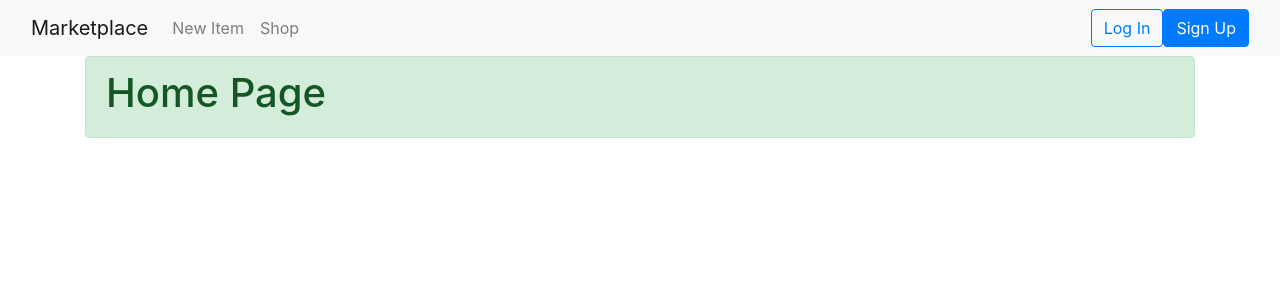
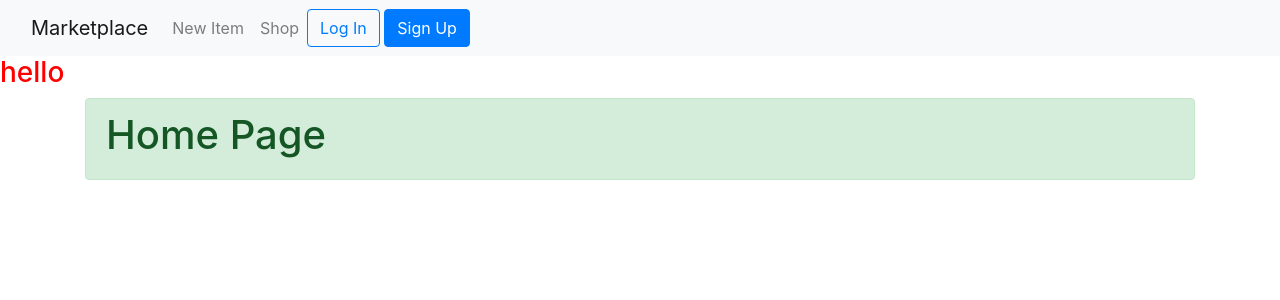
Before and after one commit to elkocho1/project-4, a Django app: page / in a window 1280 px wide. Shown: the top 300 px of the page. Run offline with Django 4.2, Linux system fonts and the light colour scheme; some libraries are stand-ins or nearby versions.

Commit message:
Test static Files

```diff
--- a/static/css/style.css
+++ b/static/css/style.css
@@ -1,14 +1,3 @@
-.login-buttons{
-    margin-left: auto;
-    display: flex;
-    align-items: center;
-}
-
-
-.space-between{
-    justify-content: space-between;
-}
-
-a{
+.test-static h3{
     color:red;
 }
--- a/templates/base.html
+++ b/templates/base.html
@@ -31,6 +31,10 @@
     </div>
 </nav>
 
+<div class="test-static">
+    <h3>hello</h3>
+</div>
+
     <div class="container">
         <div class="alert alert-success" role="alert">
             {% block content %}
```
